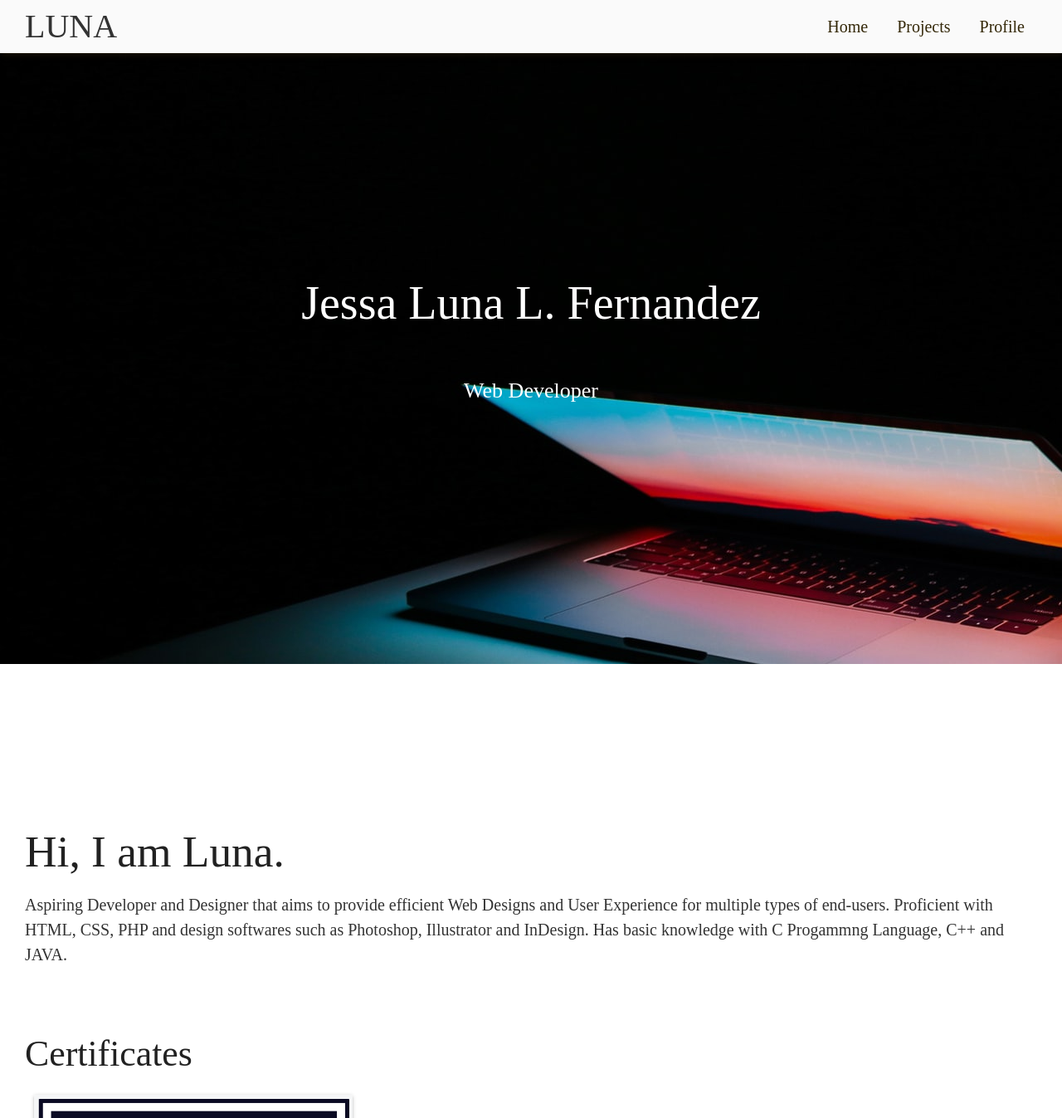
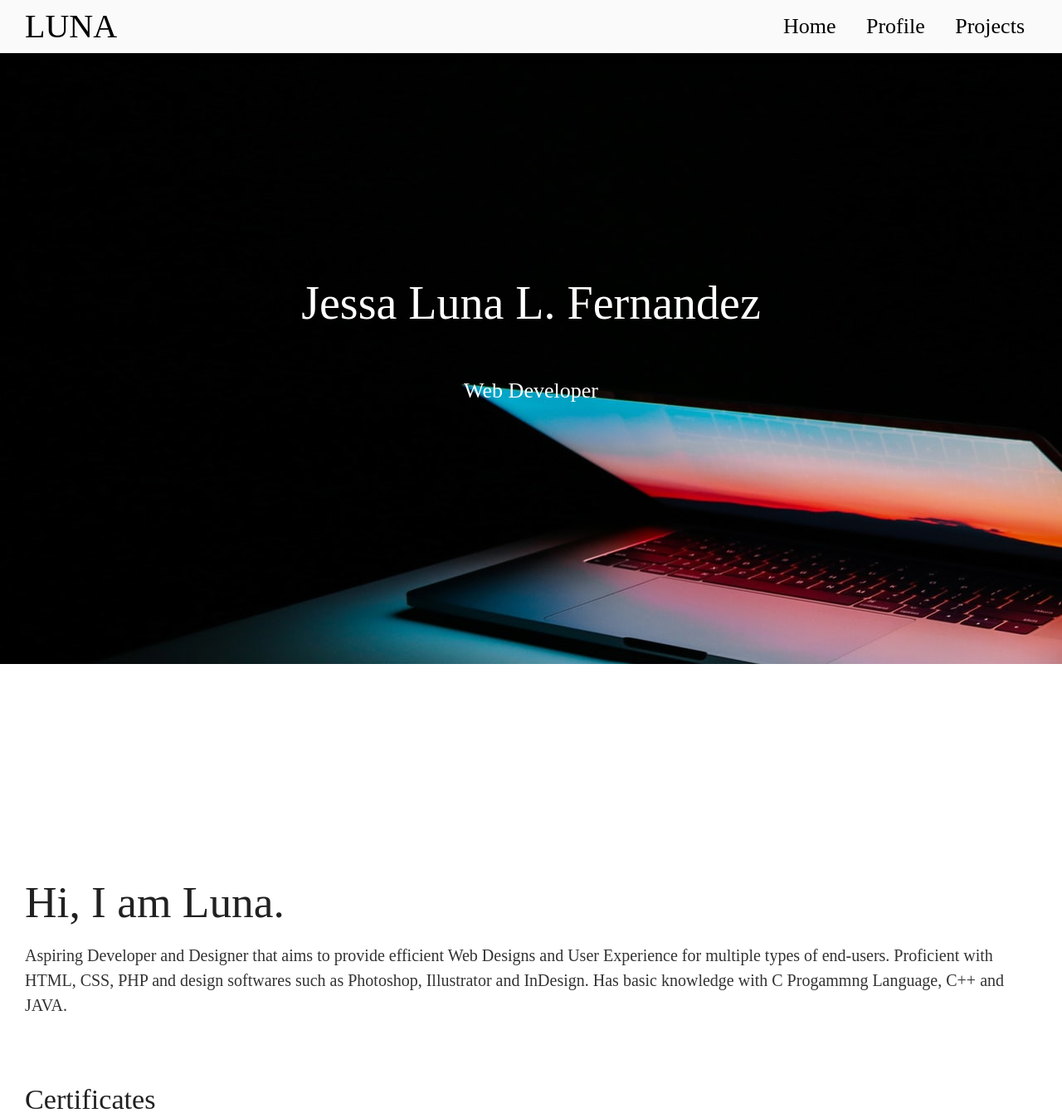
Before and after one commit to jessalunaa/portfolio, a plain HTML site: page index.html in a window 1280 px wide. Shown: the top 1347 px of the page at 83% size. Drawn offline with nearby package versions, Linux system fonts and the light colour scheme.

Commit message:
update nav bar

```diff
--- a/index.html
+++ b/index.html
@@ -21,8 +21,8 @@
             </div>
             <div>
                 <li class="nav-link"><a href="#welcomecont" class="nav-link-link">Home</a></li>
+                <li class="nav-link"><a href="#aboutme" class="nav-link-link">Profile</a></li>
                 <li class="nav-link"><a href="#projects" class="nav-link-link">Projects</a></li>
-                <li class="nav-link"><a href="#aboutme" class="nav-link-link">Profile</a></li>
             </div>
         </nav>
     </header>
@@ -55,7 +55,7 @@
 
         <section>
           <div>
-              <h3>Certificates</h3>
+              <h4>Certificates</h4>
 
               <div class="row">
               <div class="col s12 m4">
@@ -80,9 +80,10 @@
             </div>
       </section>
 
+      <div class="content" id="projects">
+
+        <h2>Projects</h2>
             <div class="row">
-
-              <h2>Projects</h2>
 
                 <div class="col s12 m4">
                     <div class="card">
--- a/style.css
+++ b/style.css
@@ -26,14 +26,14 @@ body{
     position: fixed;
     top: 0;
     width: 100%;
-    box-shadow: 1px -1px 9px 0px #342809;
-    font-size: 20px;
+    box-shadow: 1px -1px 9px 0px black;
+    font-size: 26px;
     background: #fafafa;
     z-index: 9;
     padding: 0 30px;
   }
   #nav-bar h1 {
-    color: #333;
+    color: black;
     font-size: 40px !important;
     margin: 0;
   }
@@ -44,15 +44,15 @@ body{
   }
 
   .nav-link-link:link, .nav-link-link:visited {
-    color: #342809;
+    color: black;
     padding: 0px 15px;
     text-decoration: none;
     display: inline-block;
   }
 
   .nav-link-link:hover, .nav-link-link:active {
-    background-color:#342809;
-    color:#FED777;
+    background-color: black;
+    color: white;
   }
 
   .welcome {
@@ -151,5 +151,5 @@ body{
    }
 
    .content{
-     padding-top: 5%;
+     padding-top: 10%;
    }
```
